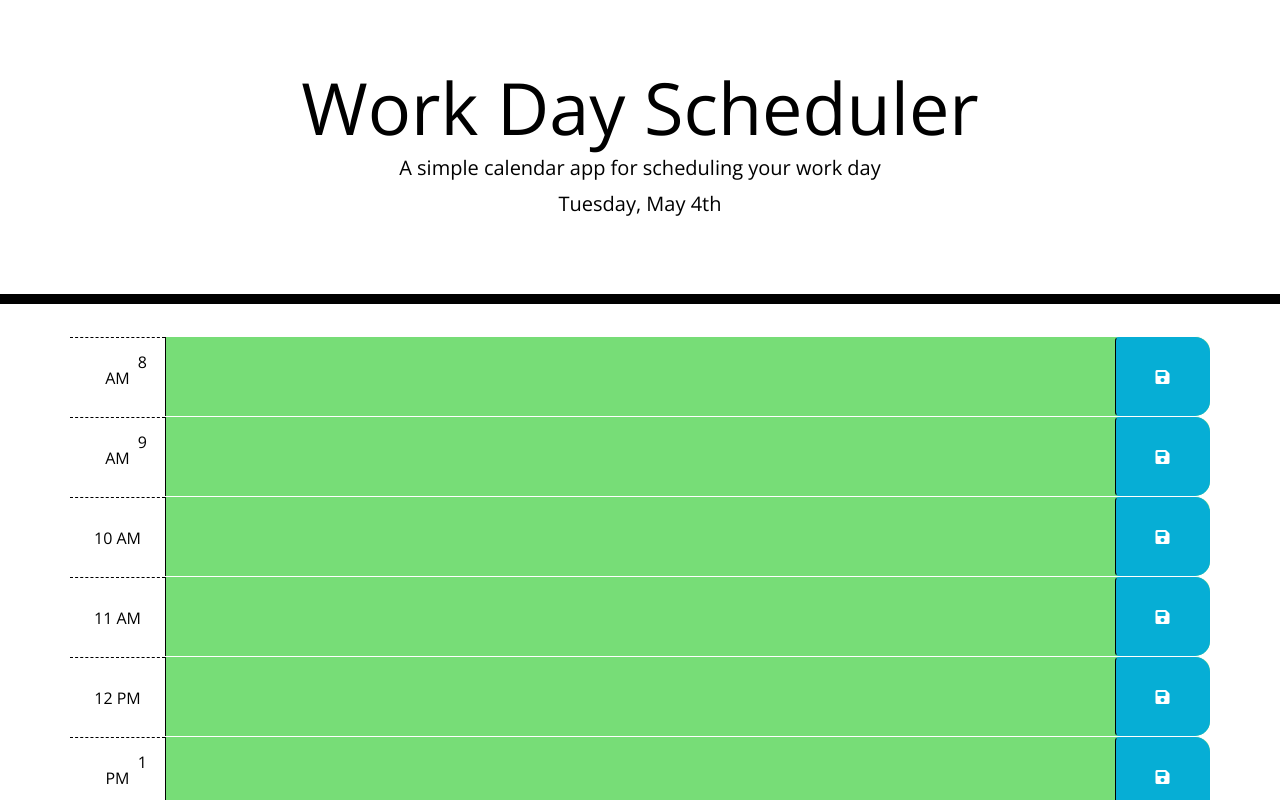
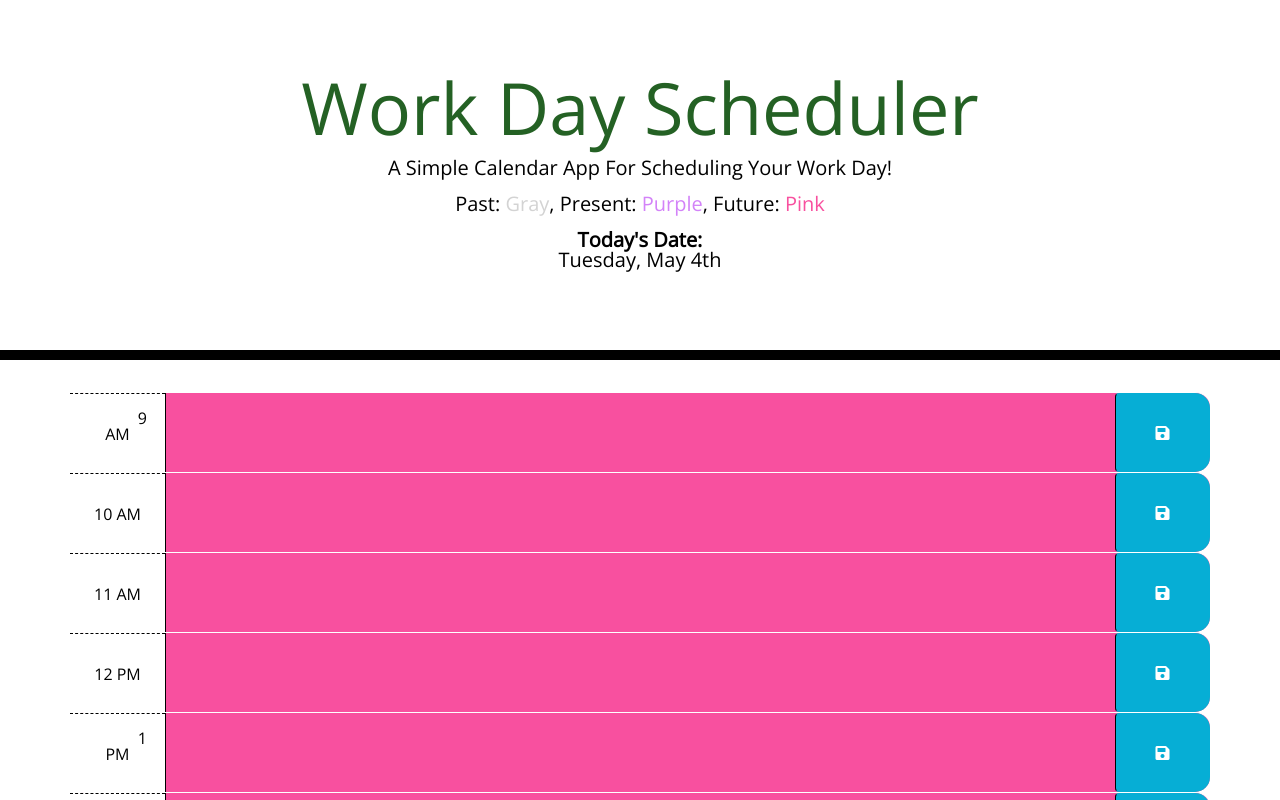
Before and after one commit to Nite1217/api-challenge, a plain HTML site: page index.html in a window 1280 px wide. Shown: the top 800 px of the page. Drawn offline with nearby package versions, Linux system fonts and the light colour scheme.

Commit message:
html and css styling updates

```diff
--- a/index.html
+++ b/index.html
@@ -25,21 +25,15 @@
   <body>
     <header class="jumbotron">
       <h1 class="display-3">Work Day Scheduler</h1>
-      <p class="lead">A simple calendar app for scheduling your work day</p>
+      <p class="lead">A Simple Calendar App For Scheduling Your Work Day!</p>
+      <p2 class="lead">Past: <span>Gray</span>, Present: <span2>Purple</span2>, Future: <span3>Pink</span3></p>
+      <p3> Today's Date: </p3>
       <p id="currentDay" class="lead"></p>
     </header>
     <div class="container">
       <h2 class="date"></h2>
+
       <!-- Timeblocks go here -->
-      <div id="hour8" class="row time-block">
-        <div class="col-md-1 hour">
-            8 AM
-        </div>
-        <textarea class="col-md-10 description">
-        </textarea>
-        <button class="btn saveBtn col-md-1"><i class="fas fa-save"></i></button>
-    </div>
-
       <div id="hour9" class="row time-block">
         <div class="col-md-1 hour">
             9 AM
--- a/script.js
+++ b/script.js
@@ -9,19 +9,18 @@ currentDate();
 $(document).ready(function () {
     // saveBtn click listener
     $(".saveBtn").on("click", function () {
-        // Get nearby values of the description in JQuery
         var text = $(this).siblings(".description").val();
         var time = $(this).parent().attr("id");
 
-        // Save text in local storage
+        // Save to local storage
         localStorage.setItem(time, text);
     })
 
+    // time tracker
     function timeTracker() {
-        //get current number of hours.
         var timeNow = moment().hour();
 
-        // time block loop
+        // time blocks loop
         $(".time-block").each(function () {
             var blockTime = parseInt($(this).attr("id").split("hour")[1]);
 
@@ -44,7 +43,7 @@ $(document).ready(function () {
         })
     }
 
-    $("#hour8 .description").val(localStorage.getItem("hour8"));
+
     $("#hour9 .description").val(localStorage.getItem("hour9"));
     $("#hour10 .description").val(localStorage.getItem("hour10"));
     $("#hour11 .description").val(localStorage.getItem("hour11"));
--- a/style.css
+++ b/style.css
@@ -13,6 +13,25 @@ textarea{
   padding: 10px;
 }
 
+h1 {
+  color: rgb(36, 97, 36);
+}
+
+span {
+  color: #d3d3d3;
+}
+
+span2 {
+  color: #d383f8;
+}
+
+span3 {
+  color: #f8509f;
+}
+
+p3 {
+  font-weight: bold;
+}
 .jumbotron {
   text-align: center;
   background-color: transparent;
@@ -48,12 +67,12 @@ textarea{
 }
 
 .present {
-  background-color: #ff6961;
+  background-color: #d383f8;
   color: white;
 }
 
 .future {
-  background-color: #77dd77;
+  background-color: #f8509f;
   color: white;
 }
 
```
Lines whose indentation alone changed are shown as unchanged.
